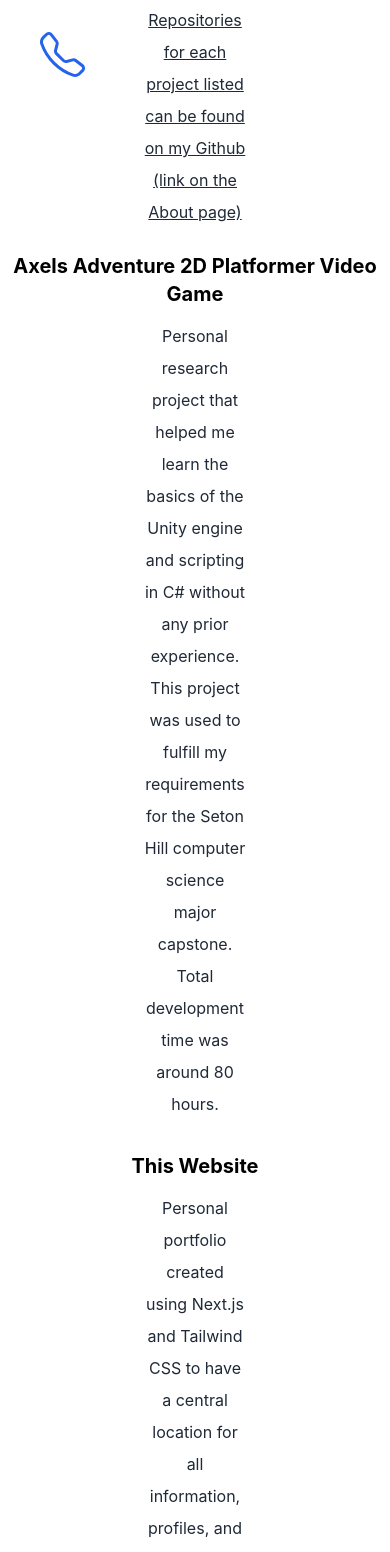
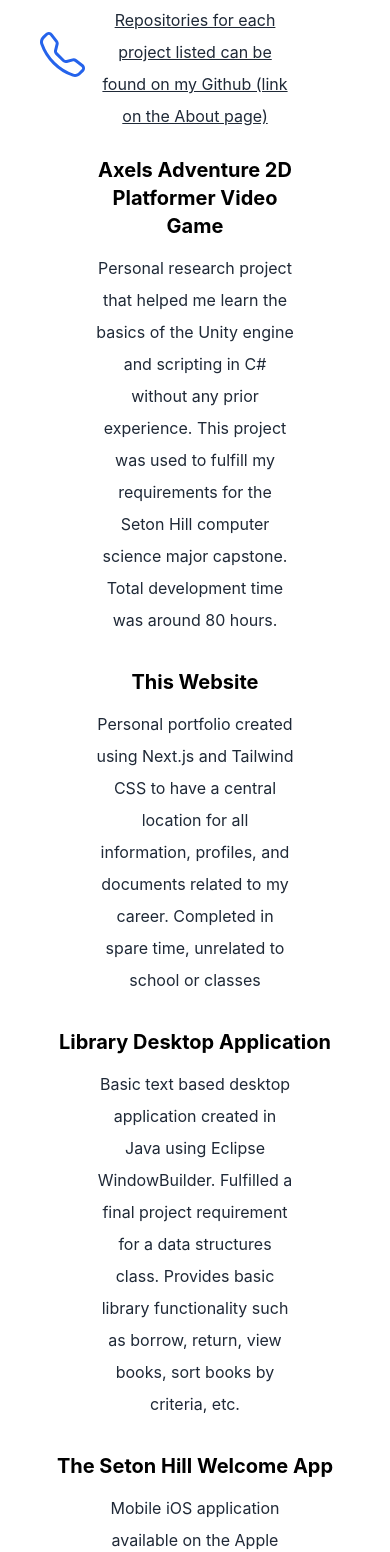
Before and after one commit to cvoorhees15/caleb-dev-portfolio, a Next.js app: page /projects in a window 390 px wide. Shown: the part 240-1792 px from the top of the page. Built offline with nearby package versions, Linux system fonts and the light colour scheme.

Commit message:
portfolio update 1
updated:
- packages
- resume
- general info

fixed:
- Padding for mobile version

```diff
--- a/package.json
+++ b/package.json
@@ -13,7 +13,7 @@
     "next": "12.3.1",
     "react": "^18.2.0",
     "react-dom": "18.2.0",
-    "react-icons": "^4.6.0"
+    "react-icons": "^4.8.0"
   },
   "devDependencies": {
     "autoprefixer": "^10.4.12",
--- a/pages/contact.js
+++ b/pages/contact.js
@@ -32,10 +32,10 @@ export default function Contact (){
             <h1 className="text-5xl p-10 text-blue-600 font-bold">Contact Info</h1>
            <h2 className= "">
              <ul>
-                <li className= "text-lg py-3 px-36 text-gray-800 dark:text-gray-600 leading-8 mx-auto max-w-5xl"><a>Email: cvoorhees44@gmail.com</a></li>
-                <li className= "text-lg py-3 px-36 text-gray-800 dark:text-gray-600 leading-8 mx-auto max-w-5xl">Phone: (315)-744-5877</li>
-                <li className= "text-lg py-3 px-36 text-gray-800 dark:text-gray-600 leading-8 mx-auto max-w-5xl">Discord: Ca1eb#8726</li>
-                <li className= "text-lg py-3 px-36 text-gray-800 dark:text-gray-600 leading-8 mx-auto max-w-5xl">LinkedIn: Caleb Voorhees</li>
+                <li className= "text-lg py-3 text-gray-800 dark:text-gray-600 leading-8 mx-auto max-w-5xl"><a>Email: cvoorhees44@gmail.com</a></li>
+                <li className= "text-lg py-3 text-gray-800 dark:text-gray-600 leading-8 mx-auto max-w-5xl">Phone: (315)-744-5877</li>
+                <li className= "text-lg py-3 text-gray-800 dark:text-gray-600 leading-8 mx-auto max-w-5xl">Discord: Ca1eb#8726</li>
+                <li className= "text-lg py-3 text-gray-800 dark:text-gray-600 leading-8 mx-auto max-w-5xl">LinkedIn: Caleb Voorhees</li>
               </ul>
             </h2>
           </div>
--- a/pages/index.js
+++ b/pages/index.js
@@ -43,9 +43,9 @@ export default function Home() {
           </div>
           <div className="text-center p-5">
             <h2 className="text-5xl py-2 text-blue-600 font-medium">Caleb Voorhees</h2>
-            <h3 className="text-2xl py-2 dark:text-gray-500">Junior Developer </h3>
-            <p className="text-md py-3 px-36 max-w-5xl mx-auto leading-8 text-gray-800 dark:text-gray-500">
-              I am a spring 2023 graduate of the Seton Hill University computer science program seeking an entry level development position that fits my skill set. I am hopeful to find a position where I am enabled and encouraged to help others through software solutions. On this site you will find a summary of my skills and experience as well as a portfolio of projects from my time as an undergraduate.
+            <h3 className="text-2xl py-2 dark:text-gray-500">Software Engineer </h3>
+            <p className="text-md py-3 px-6 max-w-5xl mx-auto leading-8 text-gray-800 dark:text-gray-500">
+              I am a spring 2023 graduate of the Seton Hill University computer science program seeking a software development position that fits my skill set. I am hopeful to find a position where I am enabled and encouraged to help others through software solutions. On this site you will find a summary of my skills and experience as well as a portfolio of projects from my time as an undergraduate.
             </p>
             <p className="text-md py-3 mx-auto px-24 leading-8 font-bold text-gray-800 dark:text-gray-500">
               Skills: C#, Python, PHP, Swift, Java, Tailwind CSS, HTML, SQL, Markdown, Git, Linux, Excel
--- a/pages/projects.js
+++ b/pages/projects.js
@@ -30,14 +30,14 @@ export default function Projects() {
           </nav>
       <div className="text-center bg-white dark:bg-gray-900 min-h-screen">
         <h3 className="text-3xl py-2 text-blue-600 font-bold">Potfolio Projects</h3>
-          <p className="underline text-md mx-auto px-36 text-gray-800 dark:text-gray-600 leading-8">
+          <p className="underline text-md mx-auto px-24 text-gray-800 dark:text-gray-600 leading-8">
             Repositories for each project listed can be found on my Github (link on the About page)
           </p>
         <div>
-          <h1 className="text-xl p-1 pt-6 mx-auto max-w-5xl dark:text-gray-500 font-bold">
+          <h1 className="text-xl p-1 px-24 pt-6 mx-auto max-w-5xl dark:text-gray-500 font-bold">
             Axels Adventure 2D Platformer Video Game
           </h1>
-          <p className="text-md py-2 mx-auto px-36 max-w-5xl text-gray-800 dark:text-gray-600 leading-8">
+          <p className="text-md py-2 mx-auto px-24 max-w-5xl text-gray-800 dark:text-gray-600 leading-8">
             Personal research project that helped me learn the basics of the Unity engine and scripting in C# without any prior experience. This project was used to fulfill my requirements for the Seton Hill computer science major capstone. Total development time was around 80 hours.
           </p>
        </div>
@@ -45,7 +45,7 @@ export default function Projects() {
           <h1 className="text-xl p-1 pt-6 mx-auto max-w-5xl dark:text-gray-500 font-bold">
             This Website
           </h1>
-          <p className="text-md py-2 mx-auto max-w-5xl px-36 text-gray-800 dark:text-gray-600 leading-8">
+          <p className="text-md py-2 mx-auto max-w-5xl px-24 text-gray-800 dark:text-gray-600 leading-8">
             Personal portfolio created using Next.js and Tailwind CSS to have a central location for all information, profiles, and documents related to my career. Completed in spare time, unrelated to school or classes
           </p>
         </div>
@@ -53,16 +53,16 @@ export default function Projects() {
           <h1 className="text-xl p-1 pt-6 mx-auto max-w-5xl dark:text-gray-500 font-bold">
             Library Desktop Application
           </h1>
-          <p className="text-md py-2 mx-auto max-w-5xl px-36 text-gray-800 dark:text-gray-600 leading-8">
+          <p className="text-md py-2 mx-auto max-w-5xl px-24 text-gray-800 dark:text-gray-600 leading-8">
            Basic text based desktop application created in Java using Eclipse WindowBuilder. Fulfilled a final project requirement for a data structures class. Provides basic library functionality such as borrow, return, view books, sort books by criteria, etc.
           </p>
         </div>
         <div>
           <h1 className="text-xl p-1 pt-6 mx-auto max-w-5xl dark:text-gray-500 font-bold">
-            The Seton Hill Welcome App (in development)
+            The Seton Hill Welcome App
           </h1>
-          <p className="text-md py-2 mx-auto max-w-5xl px-36 text-gray-800 dark:text-gray-600 leading-8">
-           Mobile iOS application developed in Swift to fulfill the requirements for the Seton Hill Honors Program capstone. App is to be used by incoming Seton Hill University students to help guide them to different resources on campus such as places to eat, workout, study, sleep, pray, etc.
+          <p className="text-md py-2 mx-auto max-w-5xl px-24 text-gray-800 dark:text-gray-600 leading-8">
+           Mobile iOS application available on the Apple app store. Developed using Swift and SwiftUI. Created to fulfill the requirements for the Seton Hill Honors Program capstone. App is to be used by incoming Seton Hill University students to help guide them to different resources on campus such as places to eat, workout, study, sleep, etc.
           </p>
         </div>
       </div>
```
Also changed, not shown: 2 other files (tests, documents, lock files or other folders).
